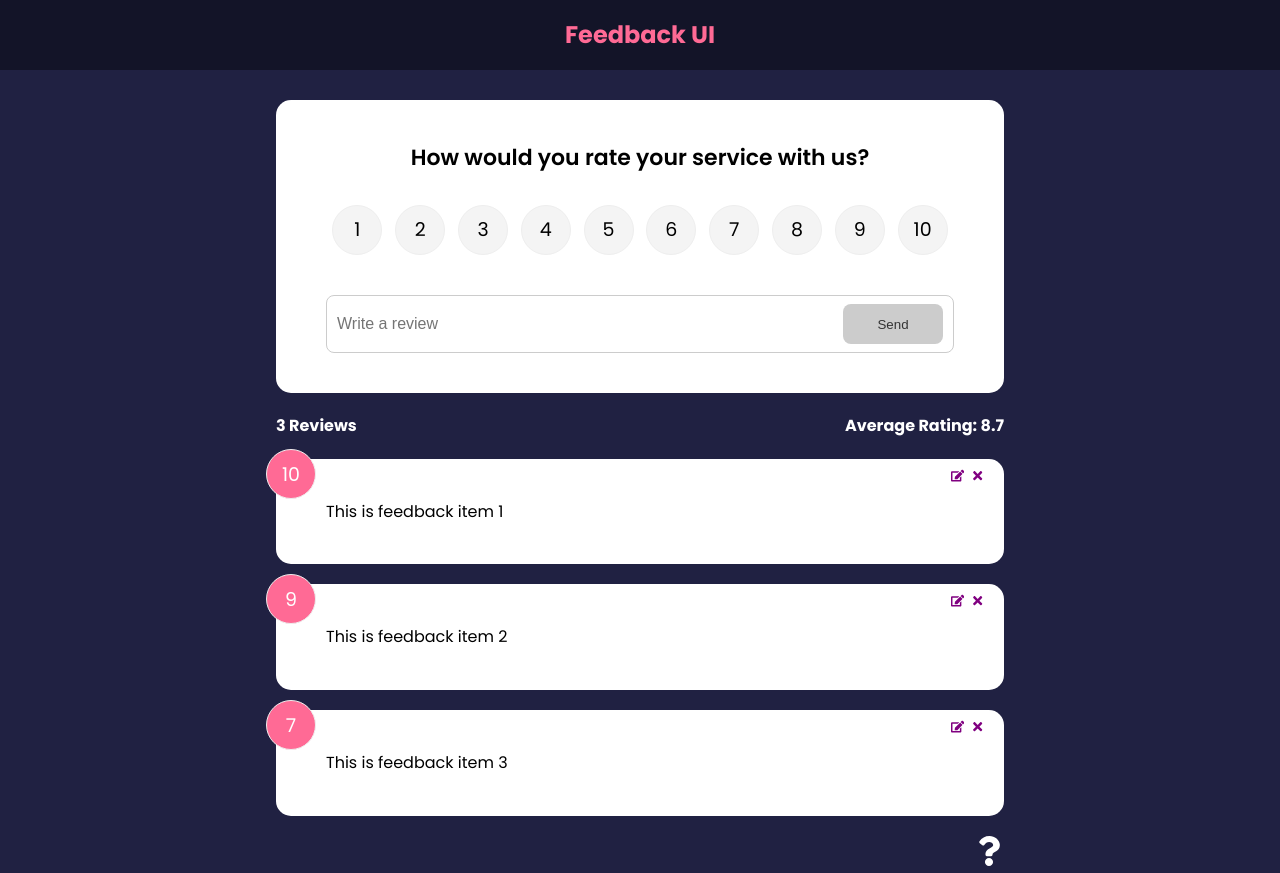
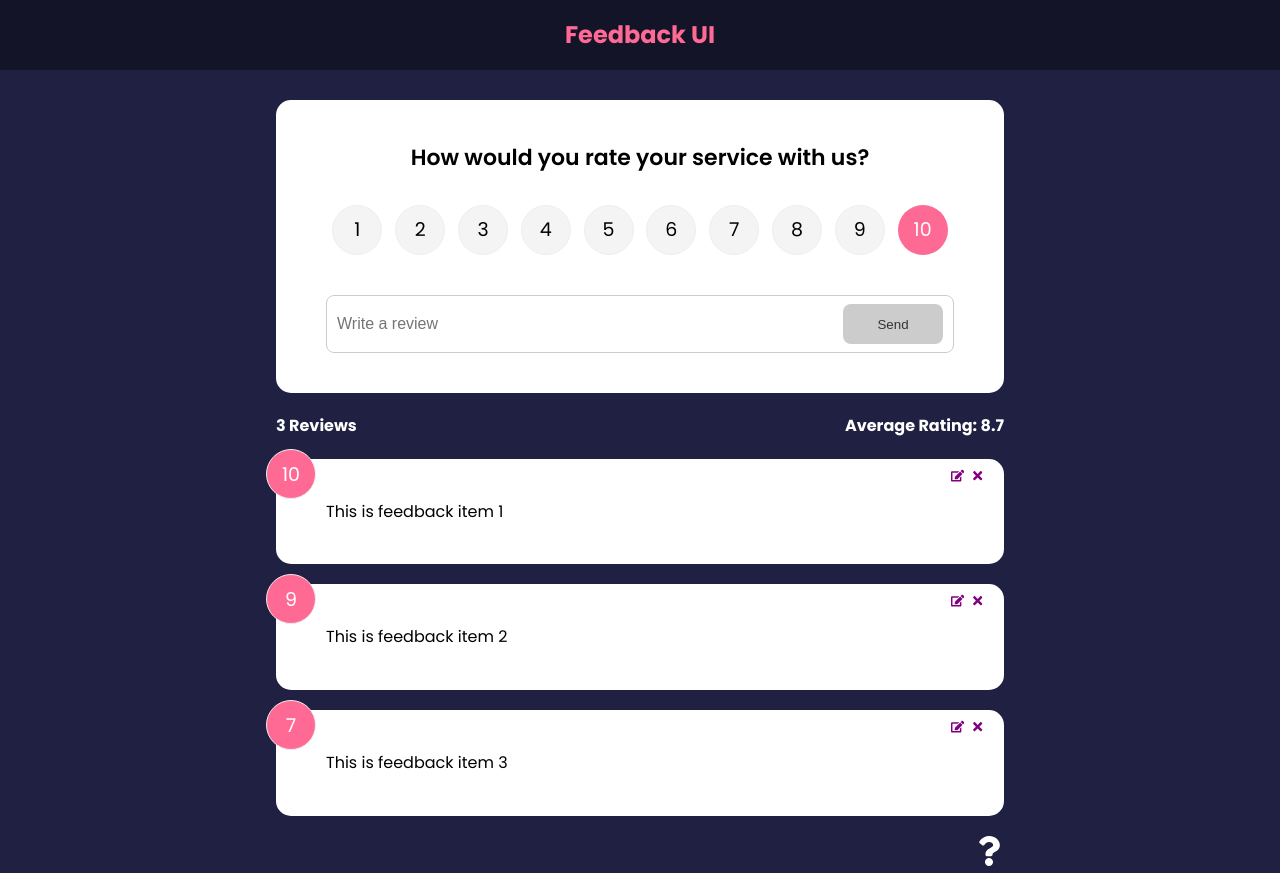
Before and after one commit to iqoll/feedback-app, a React (Create React App) app: page / in a window 1280 px wide. Built offline with nearby package versions, Linux system fonts and the light colour scheme.

Commit message:
Fix: show default rating 10

```diff
--- a/src/components/FeedbackForm.jsx
+++ b/src/components/FeedbackForm.jsx
@@ -61,11 +61,12 @@ function FeedbackForm() {
     }
   };
 
+  // NOTE: pass selected to RatingSelect so we don't need local duplicate state
   return (
     <Card>
       <form onSubmit={handleSubmit}>
         <h2>How would you rate your service with us?</h2>
-        <RatingSelect select={(rating) => setRating(rating)} />
+        <RatingSelect select={setRating} selected={rating} />
         <div className="input-group">
           <input
             onChange={handleTextChange}
--- a/src/components/RatingSelect.jsx
+++ b/src/components/RatingSelect.jsx
@@ -1,17 +1,11 @@
-import { useState, useContext, useEffect } from 'react';
-import FeedbackContext from '../context/FeedbackContext';
-
-function RatingSelect({ select }) {
-  const [selected, setSelected] = useState(10);
-
-  const { feedbackEdit } = useContext(FeedbackContext);
-
-  useEffect(() => {
-    setSelected(feedbackEdit.item.rating);
-  }, [feedbackEdit]);
+function RatingSelect({ select, selected }) {
+  // NOTE: We don't need local state here as it's a duplicate of parent state
+  // also no real need for useEffect or context
+  // useEffect(() => {
+  //   setSelected(feedbackEdit.item.rating);
+  // }, [feedbackEdit]);
 
   const handleChange = (e) => {
-    setSelected(+e.currentTarget.value);
     select(+e.currentTarget.value);
   };
 
```
